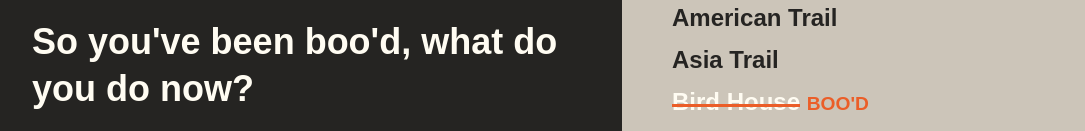
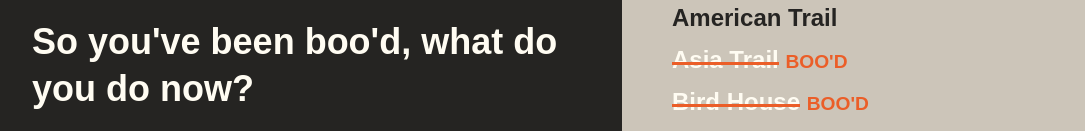
Before and after one commit to mmcdermott18/nationalzoo, a website built with Parcel: page index.html in a window 1280 px wide. Shown: the part 204-335 px from the top of the page, without its empty margins (18-1103 px from the left). Built offline with nearby package versions, Linux system fonts and the light colour scheme; a web font is replaced by a local one.

Commit message:
Update index.html

```diff
--- a/index.html
+++ b/index.html
@@ -41,7 +41,8 @@
       <ul>
         <li>Amazonia</li>
         <li>American Trail</li>
-        <li>Asia Trail</li>
+        <li><span class="done">Asia Trail</span> <span class="orange">Boo'd</span></li>
+        <!-- <li>Asia Trail</li> -->
         <li><span class="done">Bird House</span> <span class="orange">Boo'd</span></li>
         <!-- <li>Bird House</li> -->
         <li>Commissary</li>
```
